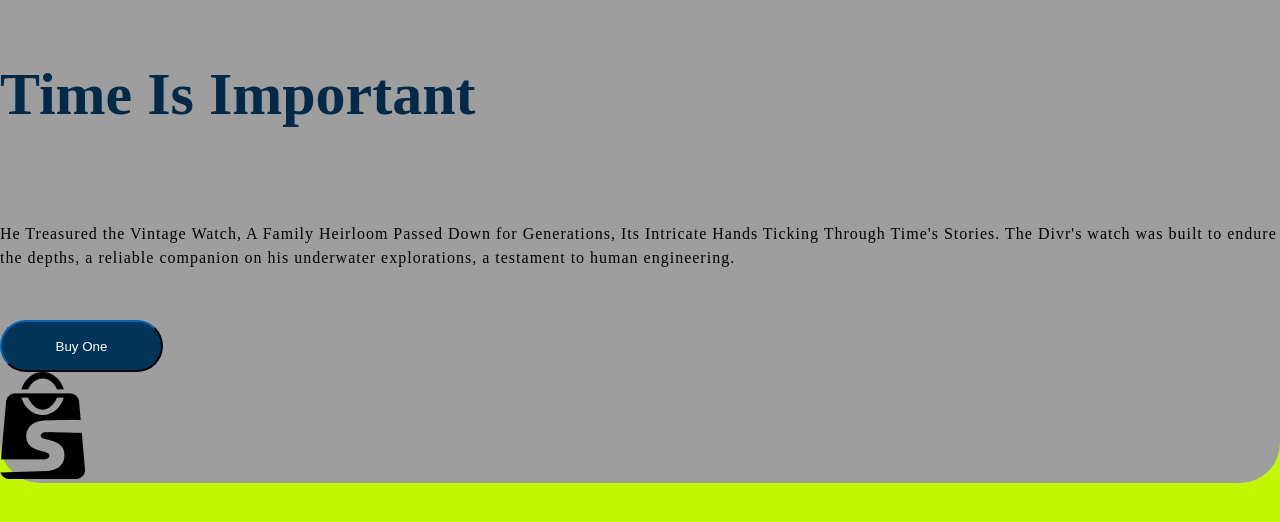
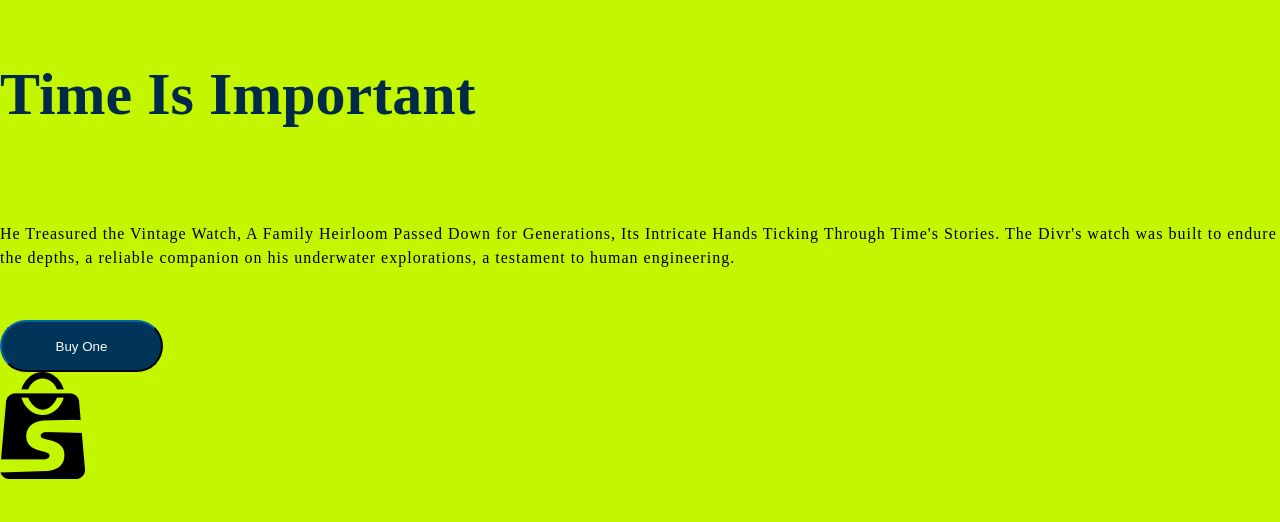
Before and after one commit to ahamednasith/Shops_project, a React (Create React App) app in the folder frontend/: page /website in a window 1280 px wide. Shown: the top 522 px of the page. Built offline with nearby package versions, Linux system fonts and the light colour scheme; a web font is replaced by a local one.

Commit message:
print pathname rouet set

```diff
--- a/frontend/src/App.js
+++ b/frontend/src/App.js
@@ -1,10 +1,14 @@
 import React from 'react';
-import {BrowserRouter as Router,Route,Routes, Navigate} from 'react-router-dom'
+import {BrowserRouter as Router,Route,Routes} from 'react-router-dom'
 import Template from './pages/home';
 import Support from './pages/support';
 import Terms from './pages/terms';
 import Website from './pages/website';
 
+function CatchAll() {
+  const currentPath = window.location.pathname;
+  return <div>{currentPath}</div>;
+}
 function App() {
   return(
     <Router>
@@ -13,8 +17,8 @@ function App() {
         <Route path="support" element={<Support/>}/>
         <Route path="terms" element={<Terms/>}/>
         <Route path="website" element={<Website/>}/>
-        <Route path="*" element={<Navigate to="/website" />} />
-      </Routes>
+        <Route path="*" element={<CatchAll/>}/>
+        </Routes>
     </Router>
   )
 }
--- a/frontend/src/pages/website/index.jsx
+++ b/frontend/src/pages/website/index.jsx
@@ -4,13 +4,7 @@ import logo from "../images/logo.png";
 
 export default function Website(){
     return (
-        <section className="banner" style={{
-            backgroundImage: `url("http://localhost:7373/images/images1693289356443.jpg")`,
-            backgroundSize: "cover",
-            backgroundPosition: "center",
-            width: "100%",
-            borderRadius: "0px 0px 40px 40px"
-          }}>
+        <section className="banner">
             <div className="container">
               <div className="row pt-5">
                 <div className="col-md-5 leftcolumn">
```
